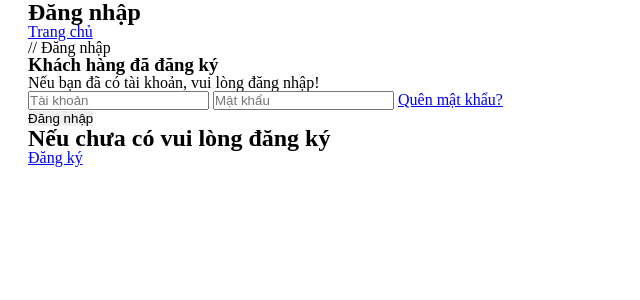
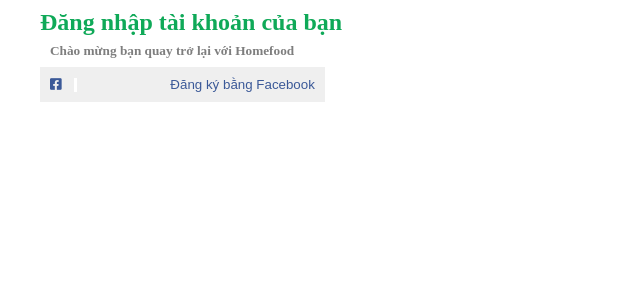
Before and after one commit to DoAnPhanMem/MonNgonTaiNha, a PHP site: page /index.php?act=account in a window 1280 px wide. Shown: the part 67-367 px from the top of the page, without its empty margins (0-640 px from the left). Run offline with PHP 8.4, Linux system fonts and the light colour scheme; data that the repository does not hold is empty.

Commit message:
Thanh Nhan - Login

```diff
--- a/Admin/MVC/Models/post.php
+++ b/Admin/MVC/Models/post.php
@@ -1,5 +1,5 @@
 <?php
-require("model.php");
+require_once("model.php");
 class post extends model
 {
     var $table = "baidang";
--- a/Views/index.php
+++ b/Views/index.php
@@ -33,6 +33,7 @@
     <link rel="stylesheet" href="public/css/styles/home.css">
     <link rel="stylesheet" href="public/css/styles/personal.css">
     <link rel="stylesheet" href="public/css/styles/myrecipe.css">
+    <link rel="stylesheet" href="public/css/styles/login.css">
     <!-- Điền link css tự code chổ này -->
 
 
--- a/Views/login/login.php
+++ b/Views/login/login.php
@@ -1,53 +1,22 @@
-<!-- pages-title-start -->
-<div class="pages-title section-padding">
+<!-- Login -->
+<div class="wrapper">
 	<div class="container">
-		<div class="row">
-			<div class="col-xs-12">
-				<div class="pages-title-text text-center">
-					<h2>Đăng nhập</h2>
-					<ul class="text-left">
-						<li><a href="?act=home">Trang chủ</a></li>
-						<li><span> // </span>Đăng nhập</li>
-					</ul>
-				</div>
-			</div>
+		<div class="container-login">
+			<p>
+				<h2>Đăng nhập tài khoản của bạn</h2>
+				<h5>Chào mừng bạn quay trở lại với Homefood</h5>
+			</p>
+
+			<button class="btn-facebook">
+				<i class="fa-brands fa-facebook-square"></i>
+				Đăng ký bằng Facebook
+			</button>
+
 		</div>
+
+		<div class="container-img">
+
+		</div>
+
 	</div>
 </div>
-<!-- pages-title-end -->
-<!-- login content section start -->
-<section class="pages login-page section-padding">
-	<div class="container">
-		<div class="row">
-			<div class="col-sm-6">
-				<div class="main-input padding60" id="dangnhap">
-					<div class="log-title">
-						<h3><strong>Khách hàng đã đăng ký</strong></h3>
-					</div>
-					<div class="login-text">
-						<div class="custom-input">
-							<p>Nếu bạn đã có tài khoản, vui lòng đăng nhập!</p>
-							<?php if (isset($_COOKIE['msg1'])) { ?>
-								<div class="alert alert-success">
-									<strong>Thông báo</strong> <?= $_COOKIE['msg1'] ?>
-								</div>
-							<?php } ?>
-							<form action="?act=account&handle=login-action" method="post" id="form1">
-								<input type="text" name="taikhoan" placeholder="Tài khoản" />
-								<input type="password" name="matkhau" placeholder="Mật khẩu" />
-								<a class="forget" href="#">Quên mật khẩu?</a>
-								<div class="submit-text">
-									<button name="submit" type="submit" form="form1">Đăng nhập</button>
-								</div>
-							</form>
-							<h1>Nếu chưa có vui lòng đăng ký</h1>
-							<a href="?act=account&handle=register">Đăng ký</a>
-						</div>
-					</div>
-				</div>
-			</div>
-
-		</div>
-	</div>
-</section>
-<!-- login content section end -->
--- /dev/null
+++ b/public/css/styles/login.css
@@ -0,0 +1,25 @@
+.container .container-login p {
+
+    margin: 10px;
+}
+
+.container .container-login h2 {
+    color: #0FA958;
+}
+
+.container .container-login h5 {
+    opacity: 0.5;
+    margin: 10px ;
+}
+
+.container-login .btn-facebook {
+    padding: 10px 10px;
+    color: #3B5998;
+
+}
+
+.container .btn-facebook i {
+    margin-right: 90px;
+    padding-right: 12px;
+    border-right: solid white ;
+}
```
Also changed, not shown: Admin/MVC/Views/post/edit.php (+21 -0 lines), Admin/MVC/controllers/PostController.php (+29 -1 lines), Admin/index.php (+9 -0 lines), Views/login/register.php (deleted, +0 -26 lines), public/img/Login_Register/Avatar_SignIn.jpg (added), public/img/Login_Register/Avatar_SignOut.jpg (added).
